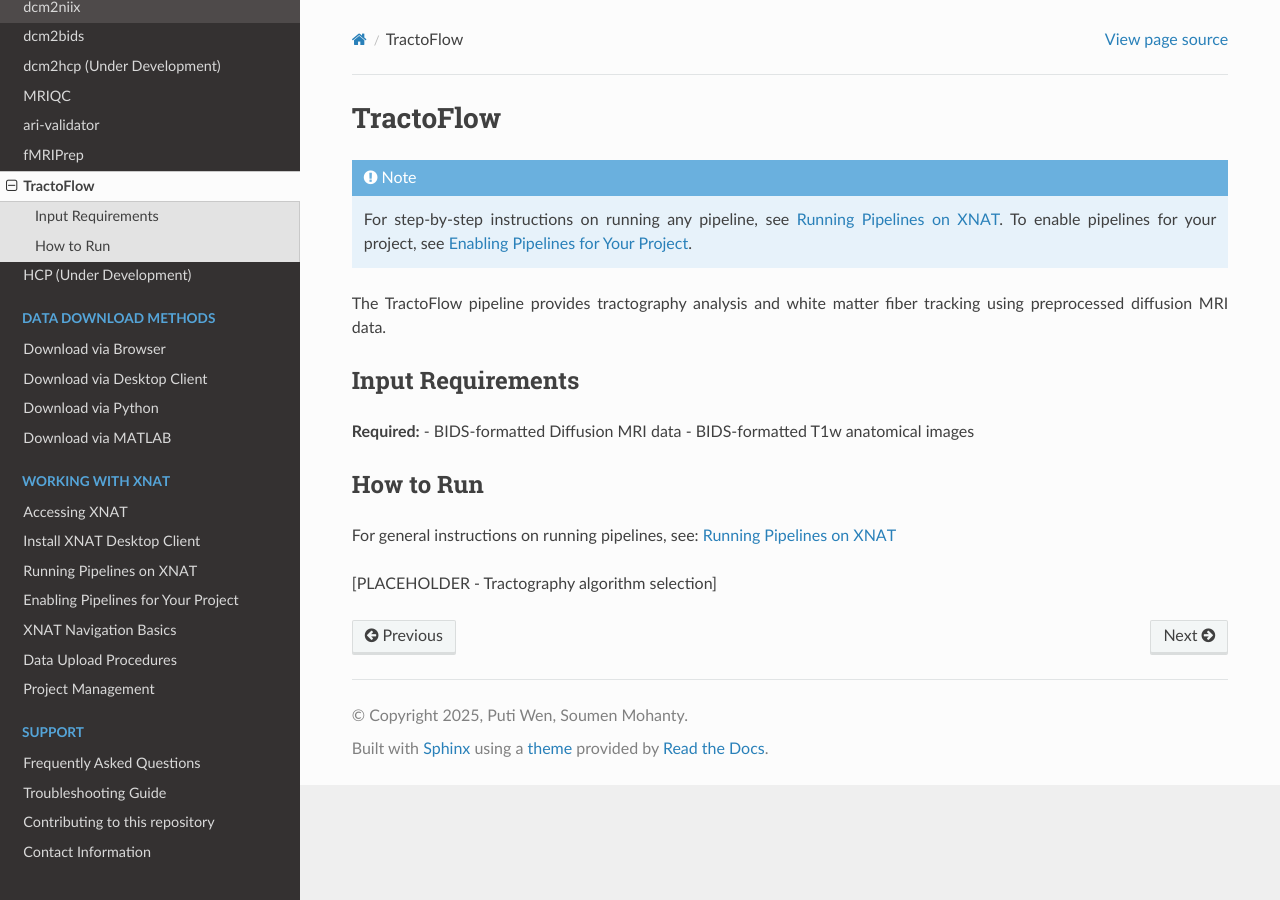
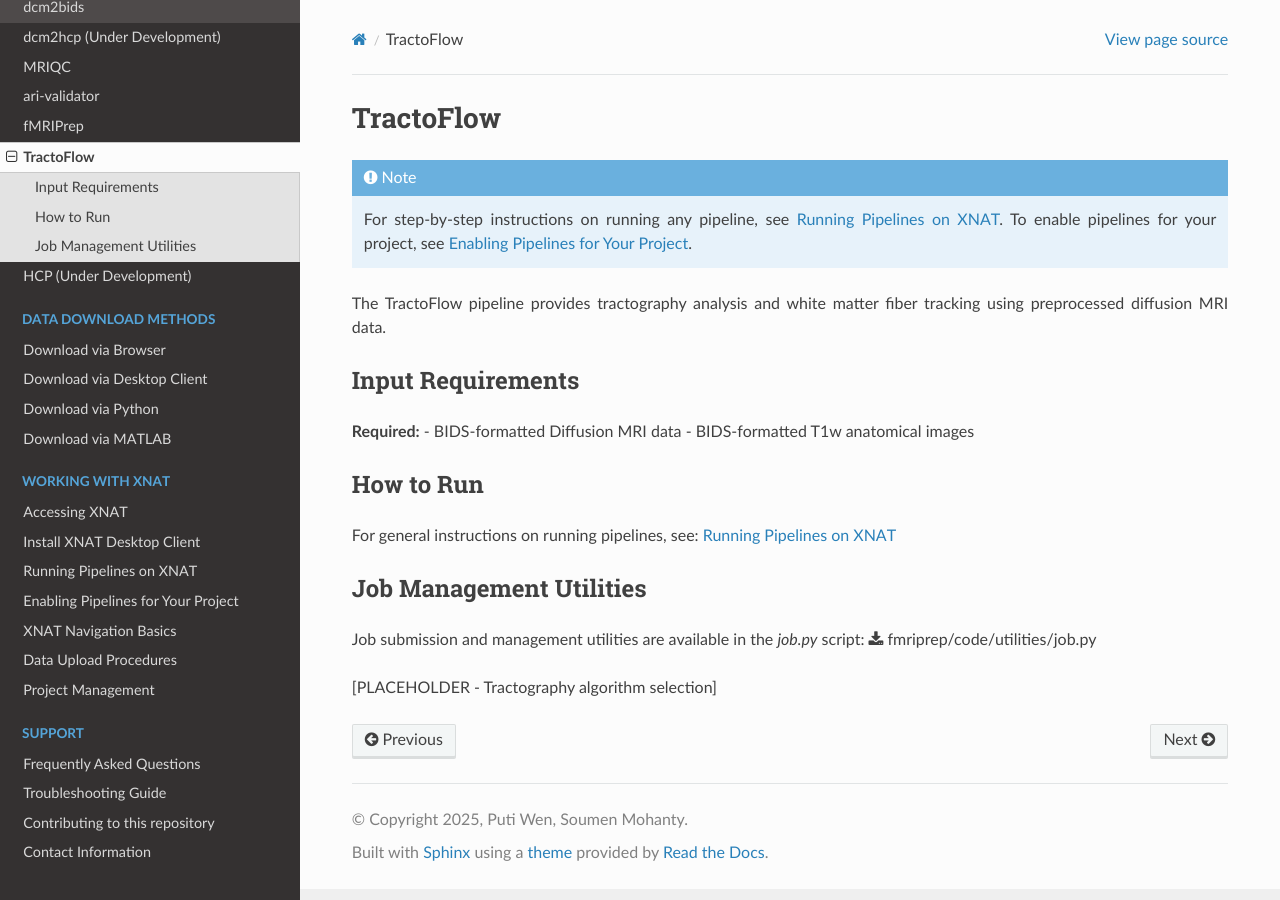
Before and after one commit to BioMedicalImaging-Core-NYUAD/xnat-docs, a Sphinx documentation site: the page built from docs/source/processing_pipelines/tractoflow.rst, in a window 1280 px wide. Built offline with Sphinx 7.4.7 and the Read the Docs theme 3.1.0, drawn with Linux system fonts in a browser that asks for light colours.

Commit message:
add link

```diff
--- a/docs/source/processing_pipelines/tractoflow.rst
+++ b/docs/source/processing_pipelines/tractoflow.rst
@@ -18,5 +18,9 @@
 
 For general instructions on running pipelines, see: :doc:`../working_with_xnat/running_pipelines`
 
+Job Management Utilities
+------------------------
+
+Job submission and management utilities are available in the `job.py` script: :download:`fmriprep/code/utilities/job.py`
 
 [PLACEHOLDER - Tractography algorithm selection]
```
